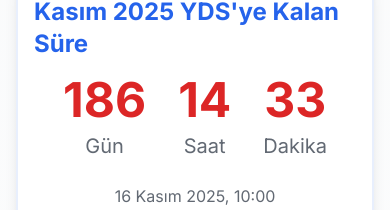
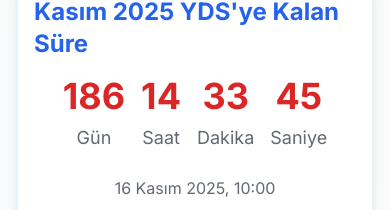
Before and after one commit to VeyselCerav/kelime, a Next.js app: page / in a window 390 px wide. Shown: the part 458-668 px from the top of the page. Built offline with nearby package versions, Linux system fonts and the light colour scheme; no server answers; the database is empty.

Commit message:
Initial dataaa

```diff
--- a/app/components/Countdown.tsx
+++ b/app/components/Countdown.tsx
@@ -6,6 +6,7 @@
   days: number;
   hours: number;
   minutes: number;
+  seconds: number;
 }
 
 export default function Countdown() {
@@ -18,26 +19,35 @@
       return {
         days: Math.floor(difference / (1000 * 60 * 60 * 24)),
         hours: Math.floor((difference % (1000 * 60 * 60 * 24)) / (1000 * 60 * 60)),
-        minutes: Math.floor((difference % (1000 * 60 * 60)) / (1000 * 60))
+        minutes: Math.floor((difference % (1000 * 60 * 60)) / (1000 * 60)),
+        seconds: Math.floor((difference % (1000 * 60)) / 1000)
       };
     }
 
     return {
       days: 0,
       hours: 0,
-      minutes: 0
+      minutes: 0,
+      seconds: 0
     };
   };
 
   const [timeLeft, setTimeLeft] = useState<TimeLeft>(calculateTimeLeft());
+  const [mounted, setMounted] = useState(false);
 
   useEffect(() => {
+    setMounted(true);
     const timer = setInterval(() => {
       setTimeLeft(calculateTimeLeft());
-    }, 1000 * 60); // Her dakika güncelle
+    }, 1000); // Her saniye güncelle
 
     return () => clearInterval(timer);
   }, []);
+
+  // Hydration hatalarını önlemek için
+  if (!mounted) {
+    return null;
+  }
 
   return (
     <div className="flex flex-col items-center justify-center gap-4 py-6 px-4 bg-white border-2 border-primary/10 rounded-2xl shadow-lg hover:shadow-xl transition-all">
@@ -45,26 +55,33 @@
         Kasım 2025 YDS'ye Kalan Süre
       </h2>
 
-      <div className="flex gap-8">
+      <div className="flex gap-4 md:gap-8">
         <div className="flex flex-col items-center">
-          <div className="text-5xl font-bold text-red-600">
+          <div className="text-4xl md:text-5xl font-bold text-red-600">
             {timeLeft.days}
           </div>
-          <div className="text-xl text-base-content/70 mt-2">Gün</div>
+          <div className="text-lg md:text-xl text-base-content/70 mt-2">Gün</div>
         </div>
 
         <div className="flex flex-col items-center">
-          <div className="text-5xl font-bold text-red-600">
-            {timeLeft.hours}
+          <div className="text-4xl md:text-5xl font-bold text-red-600">
+            {timeLeft.hours.toString().padStart(2, '0')}
           </div>
-          <div className="text-xl text-base-content/70 mt-2">Saat</div>
+          <div className="text-lg md:text-xl text-base-content/70 mt-2">Saat</div>
         </div>
 
         <div className="flex flex-col items-center">
-          <div className="text-5xl font-bold text-red-600">
-            {timeLeft.minutes}
+          <div className="text-4xl md:text-5xl font-bold text-red-600">
+            {timeLeft.minutes.toString().padStart(2, '0')}
           </div>
-          <div className="text-xl text-base-content/70 mt-2">Dakika</div>
+          <div className="text-lg md:text-xl text-base-content/70 mt-2">Dakika</div>
+        </div>
+
+        <div className="flex flex-col items-center">
+          <div className="text-4xl md:text-5xl font-bold text-red-600">
+            {timeLeft.seconds.toString().padStart(2, '0')}
+          </div>
+          <div className="text-lg md:text-xl text-base-content/70 mt-2">Saniye</div>
         </div>
       </div>
 
```
